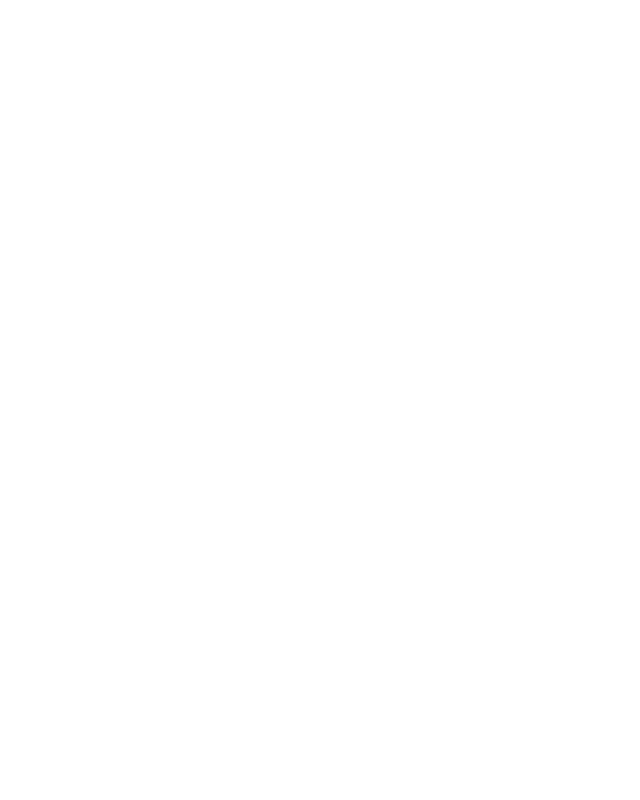
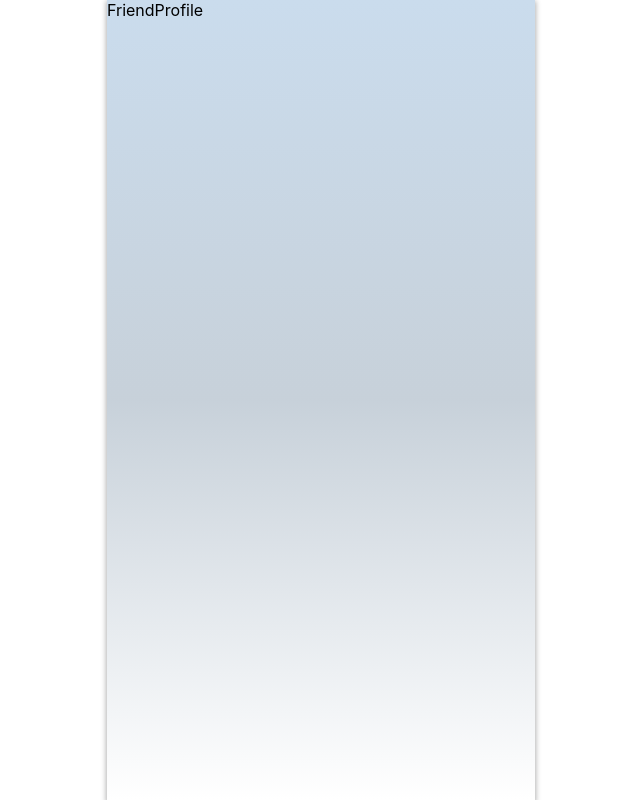
Before and after one commit to nonjee888/messanger_app, a React (Create React App) app: page /profile/1 in a window 1280 px wide. Before the commit this address had no page. Shown: the whole page, without its empty margins (319-959 px from the left). Built offline with nearby package versions, Linux system fonts and the light colour scheme.

Commit message:
[add] 친구프로필 상세조회페이지 추가

```diff
--- /dev/null
+++ b/src/page/FriendsProfilePage.tsx
@@ -0,0 +1,7 @@
+import FriendProfile from "../components/friends/FriendProfile";
+
+const FriendsProfilePage = () => {
+  return <FriendProfile />;
+};
+
+export default FriendsProfilePage;
--- a/src/shared/Router.tsx
+++ b/src/shared/Router.tsx
@@ -2,6 +2,7 @@
 import ChatListPage from "../page/ChatListPage";
 import ChatPage from "../page/ChatPage";
 import FriendsPage from "../page/FriendsPage";
+import FriendsProfilePage from "../page/FriendsProfilePage";
 import LoginPage from "../page/LoginPage";
 import MyInfoPage from "../page/MyInfoPage";
 import SignUpPage from "../page/SignUpPage";
@@ -16,6 +17,7 @@
         <Route path="/chat" element={<ChatPage />} />
         <Route path="/myinfo" element={<MyInfoPage />} />
         <Route path="/friends" element={<FriendsPage />} />
+        <Route path="/profile/:id" element={<FriendsProfilePage />} />
       </Routes>
     </BrowserRouter>
   );
```
